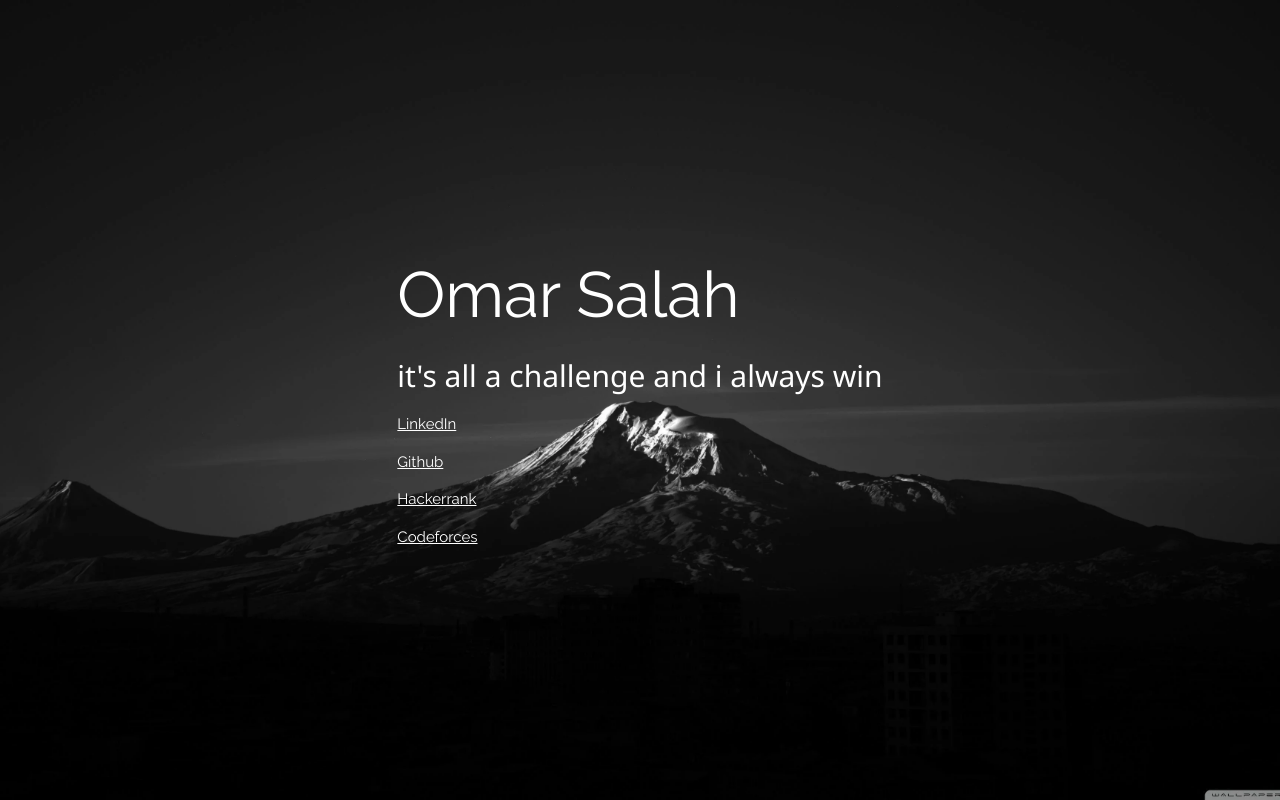
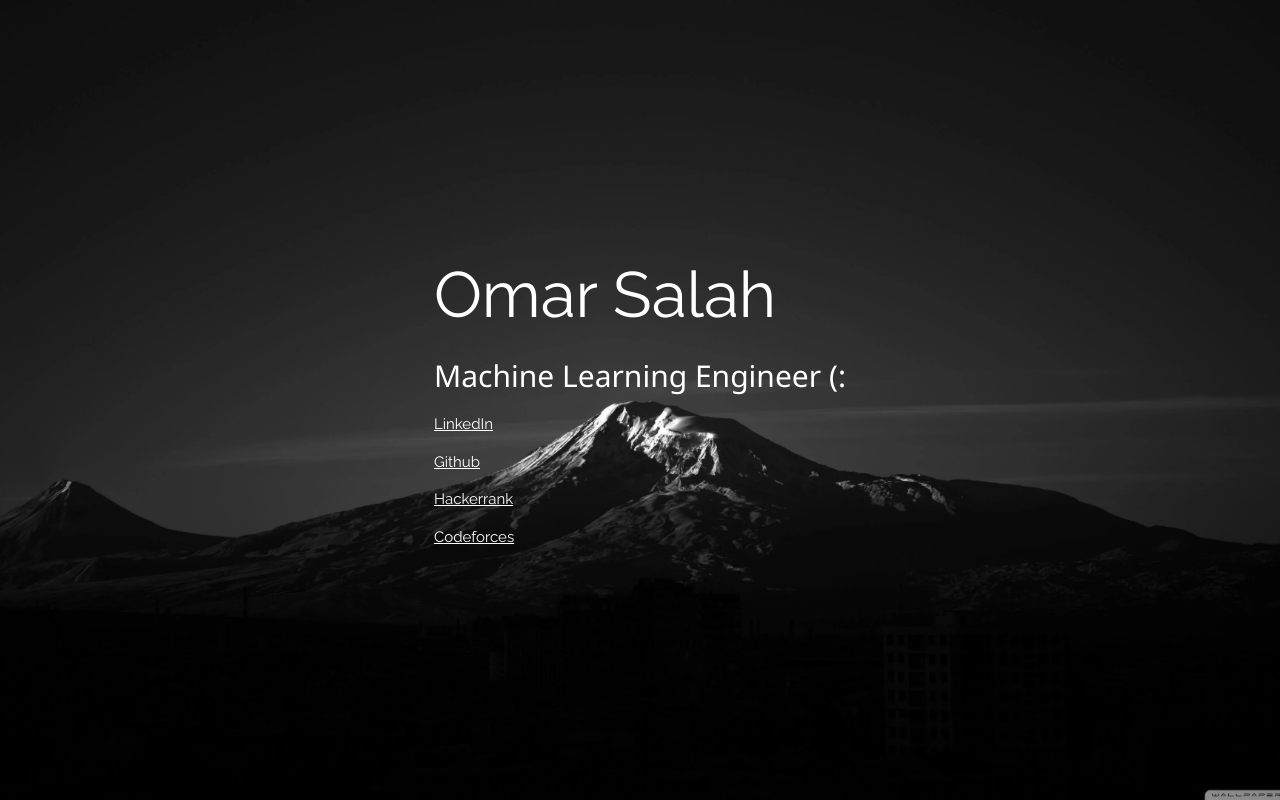
Before and after one commit to Omar-hk/omarsalah.github.io, a plain HTML site: page index.html in a window 1280 px wide. Drawn offline with nearby package versions, Linux system fonts and the light colour scheme.

Commit message:
Update index.html

```diff
--- a/index.html
+++ b/index.html
@@ -23,7 +23,7 @@ body, html {height: 100%}
 
   <div class="w3-display-middle">
     <h1 class="w3-jumbo w3-animate-top">Omar Salah</h1>
-    <h2>it's all a challenge and i always win</h2>
+    <h2>Machine Learning Engineer (:</h2>
 		<p><a href="https://www.linkedin.com/in/omarsalahsalem/" target="_blank">LinkedIn</a></p>
 		<p><a href="https://github.com/omar-hk" target="_blank">Github</a></p>
 		<p><a href="https://hackerrank.com/omarradwan2567" target="_blank">Hackerrank</a></p>
```
